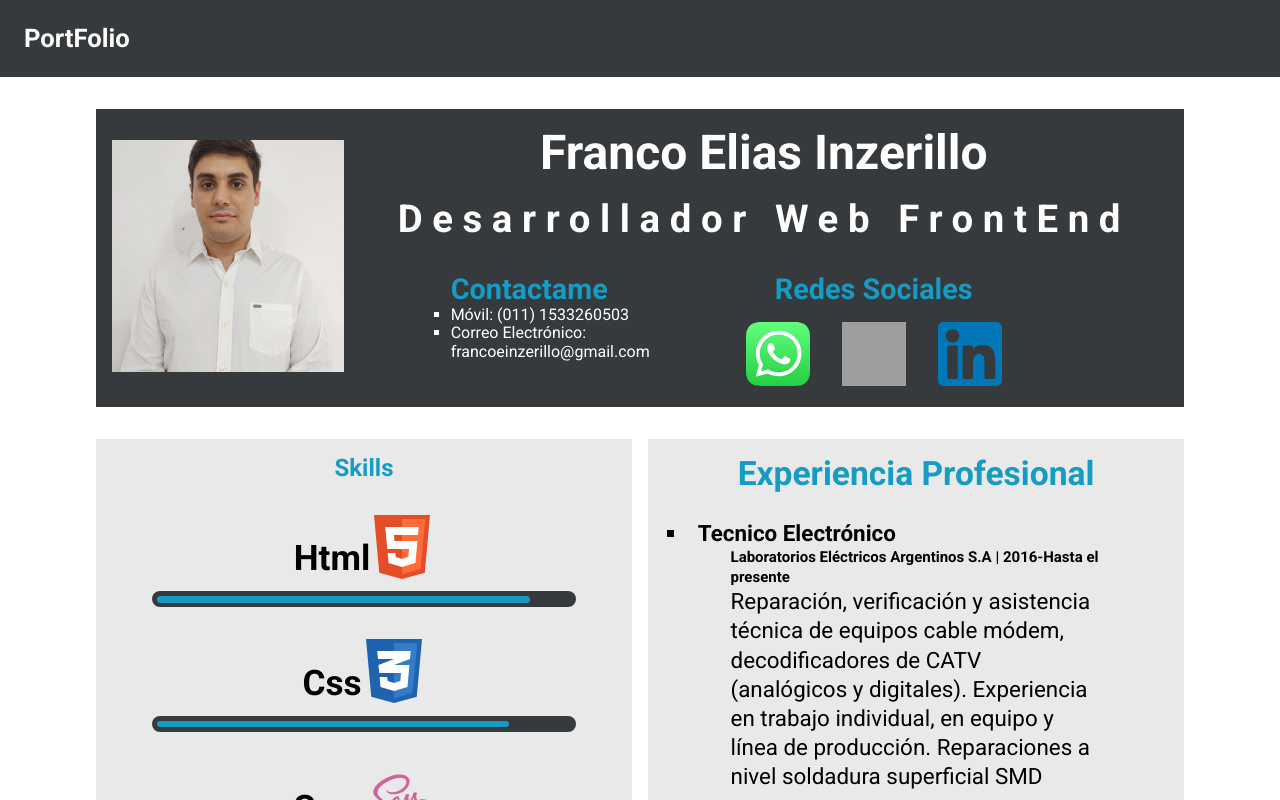
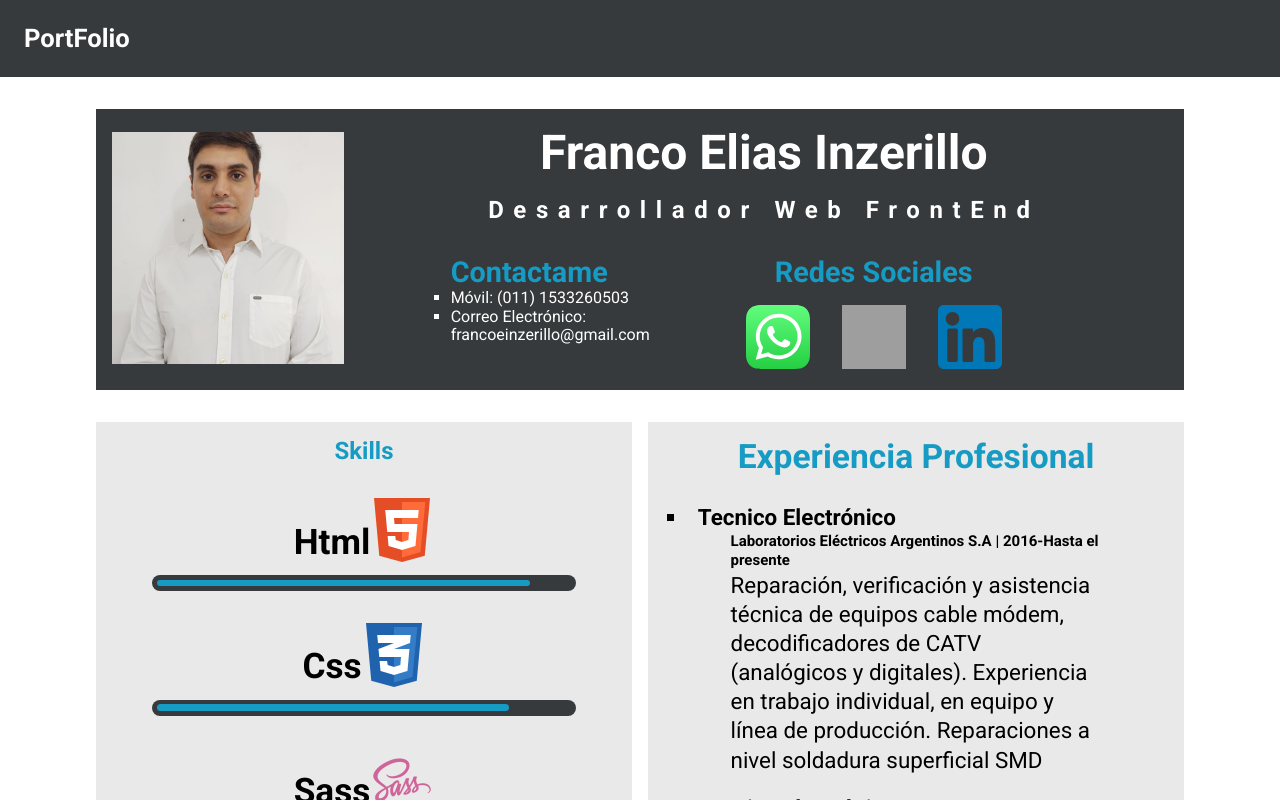
Before and after one commit to Frank076-web/PortFolio, a Next.js app: page / in a window 1280 px wide. Shown: the top 800 px of the page. Built offline with nearby package versions, Linux system fonts and the light colour scheme; grey boxes are pictures that could not be loaded.

Commit message:
main h4 font

```diff
--- a/components/index/styles/_mainIndex.scss
+++ b/components/index/styles/_mainIndex.scss
@@ -37,7 +37,6 @@
 			letter-spacing: 0.2rem;
 			margin: 0 0 1rem 0;
 			@include desktop {
-				font-size: 2.4rem;
 				letter-spacing: 0.6rem;
 			}
 		}
```
